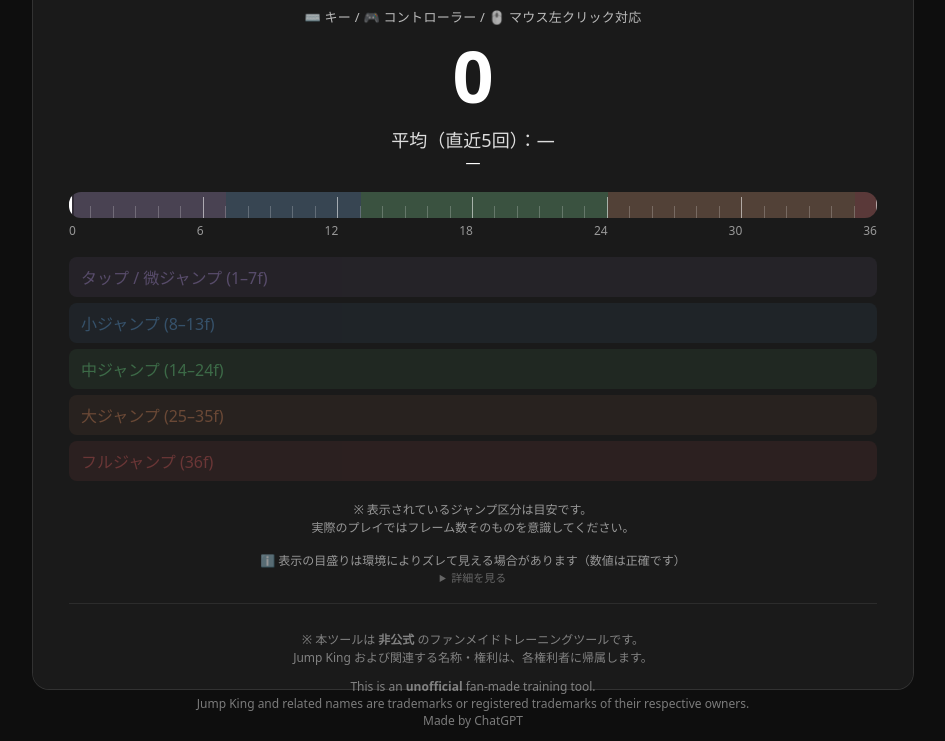
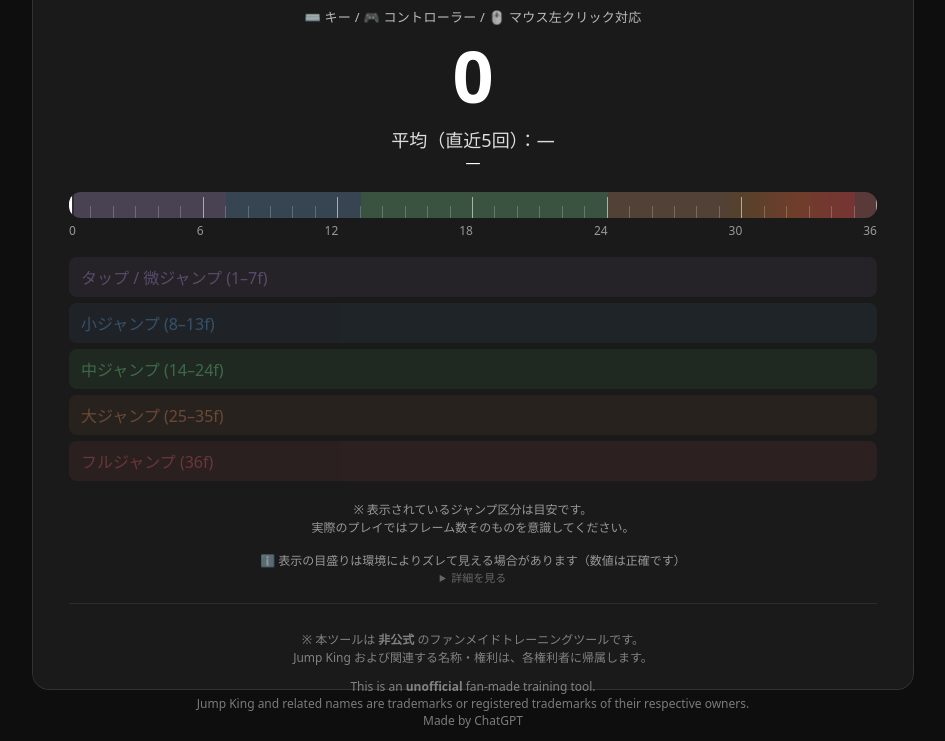
Before and after one commit to doming0202/Jump-King-Frame-Trainer-Unofficial-, a plain HTML site: page index.html in a window 1280 px wide. Shown: the part 95-836 px from the top of the page, without its empty margins (167-1112 px from the left). Drawn offline with Linux system fonts and the light colour scheme.

Commit message:
Update index.html

```diff
--- a/index.html
+++ b/index.html
@@ -86,7 +86,17 @@ body{
 .mz.tap   { width:calc(7/36*100%);  background:rgba(202,167,255,.18); }
 .mz.small { width:calc(6/36*100%);  background:rgba(106,183,255,.18); }
 .mz.mid   { width:calc(11/36*100%); background:rgba(125,255,156,.18); }
-.mz.large { width:calc(11/36*100%); background:rgba(255,159,106,.18); }
+.mz.large {
+  width:calc(11/36*100%);
+  background: linear-gradient(
+    90deg,
+    rgba(255,159,106,.18) 0%,
+    rgba(255,159,106,.18) 45%, /* 25–29F */
+    rgba(200,120,40,.28) 55%,  /* 30F */
+    rgba(220,90,40,.38) 75%,   /* 32F */
+    rgba(200,60,60,.48) 100%   /* 35F */
+  );
+}
 .mz.full  { width:calc(1/36*100%);  background:rgba(255,106,106,.22); }
 
 /* マーカー */
```
